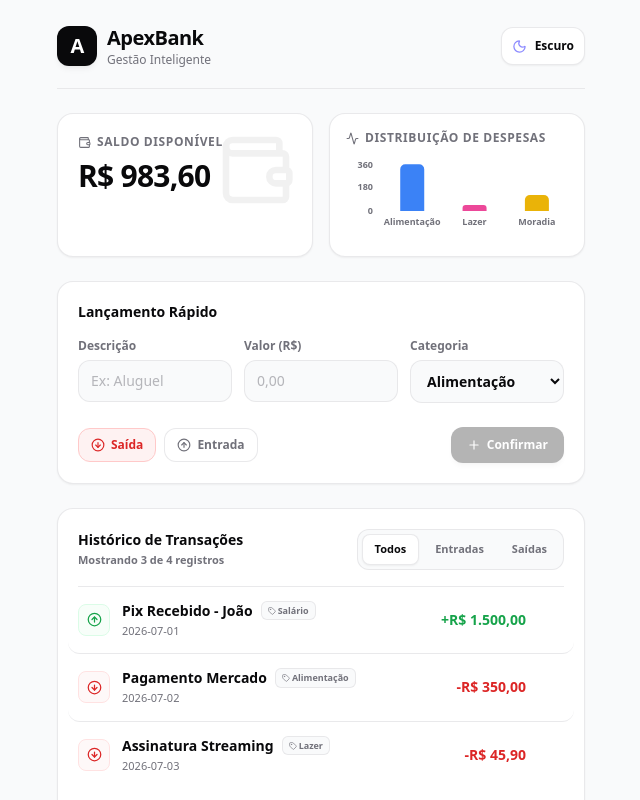
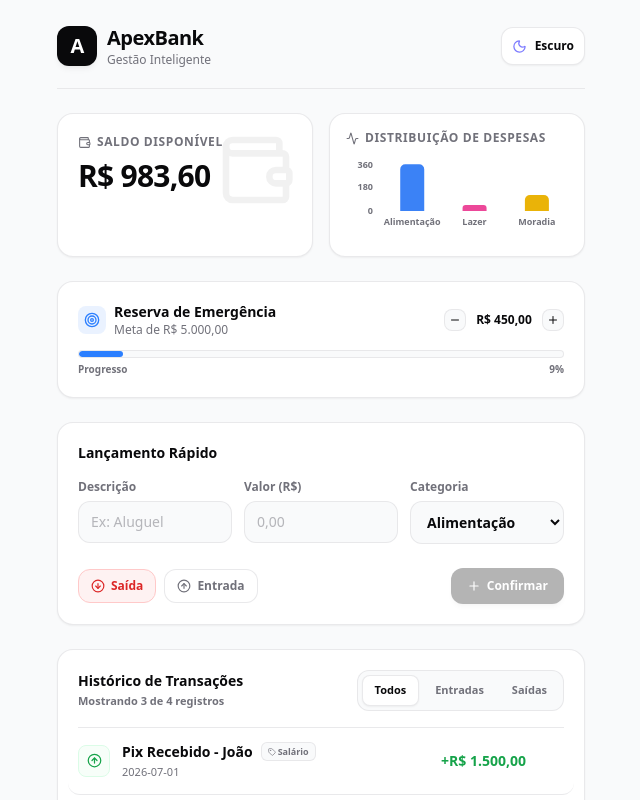
Before and after one commit to ManzanoW/apexbank-dashboard, a Next.js app: page / in a window 1280 px wide. Shown: the top 800 px of the page, without its empty margins (319-959 px from the left). Built offline with nearby package versions, Linux system fonts and the light colour scheme.

Commit message:
feat: implement savings goal dashboard module with fluid progress metrics

```diff
--- a/src/components/dashboard/TransactionDashboard.tsx
+++ b/src/components/dashboard/TransactionDashboard.tsx
@@ -1,14 +1,15 @@
 "use client";
 
-import React, { useState } from 'react';
+import React, { useMemo, useState } from 'react';
 import { useTransactions } from './useTransactions';
 import { useTheme } from './useTheme';
-import { TransactionType, TransactionCategory } from './types';
+import { TransactionType, TransactionCategory, SavingsGoal } from './types';
 import { BarChart, Bar, XAxis, YAxis, Tooltip, ResponsiveContainer } from 'recharts';
 import {
   ArrowUpCircle,
   ArrowDownCircle,
   Plus,
+  Minus,
   Moon,
   Sun,
   ChevronLeft,
@@ -17,7 +18,8 @@ import {
   Activity,
   CheckCircle2,
   Tag,
-  Trash2
+  Trash2,
+  Target
 } from 'lucide-react';
 
 export default function TransactionDashboard() {
@@ -34,7 +36,9 @@ export default function TransactionDashboard() {
     isSubmitting,
     addTransaction,
     chartData,
-    deleteTransaction // Resgatando do hook
+    deleteTransaction,
+    goal,
+    updateGoalAmount
   } = useTransactions();
 
   const { theme, toggleTheme, mounted } = useTheme();
@@ -44,6 +48,11 @@ export default function TransactionDashboard() {
   const [type, setType] = useState<TransactionType>('DEBIT');
   const [category, setCategory] = useState<TransactionCategory>('Alimentação');
   const [showSuccessFeedback, setShowSuccessFeedback] = useState(false);
+
+  // Cálculo da porcentagem da meta com limite de 100%
+  const goalPercentage = useMemo(() => {
+    return Math.min(100, Math.round((goal.currentSaved / goal.targetAmount) * 100));
+  }, [goal]);
 
   const handleSubmit = async (e: React.FormEvent) => {
     e.preventDefault();
@@ -154,6 +163,69 @@ export default function TransactionDashboard() {
         </div>
       </div>
 
+      {/* NOVO: Seção Customizada de Metas Financeiras (Savings Goals) */}
+      <div className="bg-bg-card rounded-2xl shadow-xs border border-border-custom p-5">
+        {isLoading ? (
+          <div className="space-y-3">
+            <div className="h-4 w-32 bg-border-custom/50 animate-pulse rounded" />
+            <div className="h-3 w-full bg-border-custom/50 animate-pulse rounded-full" />
+          </div>
+        ) : (
+          <div className="space-y-3">
+            <div className="flex items-center justify-between">
+              <div className="flex items-center gap-2">
+                <div className="p-1.5 rounded-lg bg-blue-500/10 text-blue-500">
+                  <Target size={16} />
+                </div>
+                <div>
+                  <h4 className="text-sm font-bold text-text-main">{goal.title}</h4>
+                  <p className="text-xs text-text-muted">
+                    Meta de {goal.targetAmount.toLocaleString('pt-BR', { style: 'currency', currency: 'BRL' })}
+                  </p>
+                </div>
+              </div>
+
+              {/* Botões rápidos de controle da meta */}
+              <div className="flex items-center gap-1.5">
+                <button
+                  onClick={() => updateGoalAmount(goal.currentSaved - 50)}
+                  disabled={goal.currentSaved <= 0}
+                  className="p-1 border border-border-custom rounded-lg bg-bg-page text-text-main hover:bg-border-custom/30 cursor-pointer disabled:opacity-30 transition-all"
+                  title="Remover R$ 50 da meta"
+                >
+                  <Minus size={12} />
+                </button>
+                <span className="text-xs font-bold text-text-main min-w-16 text-center">
+                  {goal.currentSaved.toLocaleString('pt-BR', { style: 'currency', currency: 'BRL' })}
+                </span>
+                <button
+                  onClick={() => updateGoalAmount(goal.currentSaved + 50)}
+                  disabled={goal.currentSaved >= goal.targetAmount}
+                  className="p-1 border border-border-custom rounded-lg bg-bg-page text-text-main hover:bg-border-custom/30 cursor-pointer disabled:opacity-30 transition-all"
+                  title="Paupar R$ 50 na meta"
+                >
+                  <Plus size={12} />
+                </button>
+              </div>
+            </div>
+
+            {/* Barra de progresso animada */}
+            <div className="space-y-1">
+              <div className="w-full bg-bg-page rounded-full h-2 overflow-hidden border border-border-custom">
+                <div
+                  className="bg-blue-500 h-full rounded-full transition-all duration-500 ease-out"
+                  style={{ width: `${goalPercentage}%` }}
+                />
+              </div>
+              <div className="flex justify-between items-center text-[10px] font-bold text-text-muted">
+                <span>Progresso</span>
+                <span>{goalPercentage}%</span>
+              </div>
+            </div>
+          </div>
+        )}
+      </div>
+
       {/* Formulário de Nova Transação */}
       <div className="bg-bg-card rounded-2xl shadow-xs border border-border-custom p-5">
         <h4 className="text-sm font-bold text-text-main mb-4">Lançamento Rápido</h4>
@@ -208,9 +280,7 @@ export default function TransactionDashboard() {
                 onClick={() => setType('DEBIT')}
                 disabled={isSubmitting || isLoading}
                 className={`px-3 py-2 text-xs font-bold rounded-xl border transition-all duration-200 cursor-pointer flex items-center gap-1.5 ${
-                  type === 'DEBIT'
-                    ? 'bg-red-50 dark:bg-red-950/20 text-bank-danger border-red-200 dark:border-red-900/40'
-                    : 'bg-bg-card text-text-muted border-border-custom hover:bg-bg-page'
+                  type === 'DEBIT' ? 'bg-red-50 dark:bg-red-950/20 text-bank-danger border-red-200 dark:border-red-900/40' : 'bg-bg-card text-text-muted border-border-custom hover:bg-bg-page'
                 }`}
               >
                 <ArrowDownCircle size={14} />
@@ -221,9 +291,7 @@ export default function TransactionDashboard() {
                 onClick={() => setType('CREDIT')}
                 disabled={isSubmitting || isLoading}
                 className={`px-3 py-2 text-xs font-bold rounded-xl border transition-all duration-200 cursor-pointer flex items-center gap-1.5 ${
-                  type === 'CREDIT'
-                    ? 'bg-green-50 dark:bg-green-950/20 text-bank-success border-green-200 dark:border-green-900/40'
-                    : 'bg-bg-card text-text-muted border-border-custom hover:bg-bg-page'
+                  type === 'CREDIT' ? 'bg-green-50 dark:bg-green-950/20 text-bank-success border-green-200 dark:border-green-900/40' : 'bg-bg-card text-text-muted border-border-custom hover:bg-bg-page'
                 }`}
               >
                 <ArrowUpCircle size={14} />
@@ -279,7 +347,6 @@ export default function TransactionDashboard() {
             <div className="text-center py-10 text-sm font-medium text-text-muted">Nenhuma movimentação encontrada.</div>
           ) : (
             transactions.map((tx) => (
-              // ADICIONADA A CLASSE 'group' NA LI PARA CONTROLAR OS BOTÕES INTERNOS NO HOVER
               <li key={tx.id} className="flex justify-between py-3.5 items-center hover:bg-bg-page/40 px-2.5 -mx-2.5 rounded-xl transition-all duration-200 animate-fade-in-down group">
                 <div className="flex items-center gap-3">
                   <div className={`h-8 w-8 rounded-lg flex items-center justify-center border ${
@@ -299,14 +366,12 @@ export default function TransactionDashboard() {
                   </div>
                 </div>
 
-                {/* FLEX CONTAINER DIREITO: Controla o valor e o botão de exclusão que aparece no hover */}
                 <div className="flex items-center gap-3">
-                  <span className={`font-extrabold text-sm transition-all duration-200 group-hover:translate-x-[-4px] ${tx.type === 'CREDIT' ? 'text-bank-success' : 'text-bank-danger'}`}>
+                  <span className={`font-extrabold text-sm transition-all duration-200 group-hover:-translate-x-1 ${tx.type === 'CREDIT' ? 'text-bank-success' : 'text-bank-danger'}`}>
                     {tx.type === 'CREDIT' ? '+' : ''}
                     {tx.amount.toLocaleString('pt-BR', { style: 'currency', currency: 'BRL' })}
                   </span>
 
-                  {/* Botão de Excluir Premium e Discreto */}
                   <button
                     onClick={() => deleteTransaction(tx.id)}
                     className="p-1.5 rounded-lg text-text-muted hover:text-bank-danger hover:bg-red-50 dark:hover:bg-red-950/20 opacity-0 group-hover:opacity-100 transition-all duration-200 cursor-pointer scale-90 group-hover:scale-100"
--- a/src/components/dashboard/types.ts
+++ b/src/components/dashboard/types.ts
@@ -1,6 +1,4 @@
 export type TransactionType = 'CREDIT' | 'DEBIT';
-
-// Definição das categorias aceitas no sistema
 export type TransactionCategory = 'Alimentação' | 'Salário' | 'Lazer' | 'Moradia' | 'Outros';
 
 export interface Transaction {
@@ -8,7 +6,7 @@ export interface Transaction {
   description: string;
   amount: number;
   type: TransactionType;
-  category: TransactionCategory; // Novo campo
+  category: TransactionCategory;
   date: string;
 }
 
@@ -16,5 +14,12 @@ export interface CreateTransactionInput {
   description: string;
   amount: number;
   type: TransactionType;
-  category: TransactionCategory; // Novo campo
+  category: TransactionCategory;
 }
+
+// NOVO: Tipo para a meta financeira
+export interface SavingsGoal {
+  title: string;
+  targetAmount: number;
+  currentSaved: number;
+}
--- a/src/components/dashboard/useTransactions.ts
+++ b/src/components/dashboard/useTransactions.ts
@@ -1,5 +1,5 @@
 import { useState, useEffect, useMemo } from 'react';
-import { Transaction, TransactionType, TransactionCategory, CreateTransactionInput } from './types';
+import { Transaction, TransactionType, TransactionCategory, CreateTransactionInput, SavingsGoal } from './types';
 
 const INITIAL_MOCK_TRANSACTIONS: Transaction[] = [
   { id: '1', description: 'Pix Recebido - João', amount: 1500.00, type: 'CREDIT', category: 'Salário', date: '2026-07-01' },
@@ -8,10 +8,17 @@ const INITIAL_MOCK_TRANSACTIONS: Transaction[] = [
   { id: '4', description: 'Conta de Energia', amount: -120.50, type: 'DEBIT', category: 'Moradia', date: '2026-07-04' },
 ];
 
+const DEFAULT_GOAL: SavingsGoal = {
+  title: 'Reserva de Emergência',
+  targetAmount: 5000,
+  currentSaved: 450
+};
+
 const ITEMS_PER_PAGE = 3;
 
 export function useTransactions() {
   const [transactions, setTransactions] = useState<Transaction[]>([]);
+  const [goal, setGoal] = useState<SavingsGoal>(DEFAULT_GOAL); // NOVO ESTADO
   const [filter, setFilter] = useState<TransactionType | 'ALL'>('ALL');
   const [currentPage, setCurrentPage] = useState(1);
   const [isLoading, setIsLoading] = useState(true);
@@ -19,6 +26,8 @@ export function useTransactions() {
 
   useEffect(() => {
     const savedTransactions = localStorage.getItem('apexbank_transactions');
+    const savedGoal = localStorage.getItem('apexbank_goal');
+
     const timer = setTimeout(() => {
       if (savedTransactions) {
         setTransactions(JSON.parse(savedTransactions));
@@ -26,6 +35,13 @@ export function useTransactions() {
         setTransactions(INITIAL_MOCK_TRANSACTIONS);
         localStorage.setItem('apexbank_transactions', JSON.stringify(INITIAL_MOCK_TRANSACTIONS));
       }
+
+      if (savedGoal) {
+        setGoal(JSON.parse(savedGoal));
+      } else {
+        localStorage.setItem('apexbank_goal', JSON.stringify(DEFAULT_GOAL));
+      }
+
       setIsLoading(false);
     }, 1200);
     return () => clearTimeout(timer);
@@ -56,26 +72,16 @@ export function useTransactions() {
 
   const chartData = useMemo(() => {
     const categories: Record<TransactionCategory, number> = {
-      'Alimentação': 0,
-      'Lazer': 0,
-      'Moradia': 0,
-      'Salário': 0,
-      'Outros': 0
+      'Alimentação': 0, 'Lazer': 0, 'Moradia': 0, 'Salário': 0, 'Outros': 0
     };
-
-    transactions
-      .filter(t => t.type === 'DEBIT')
-      .forEach(t => {
-        categories[t.category] += Math.abs(t.amount);
-      });
-
-    return Object.keys(categories)
-      .map(key => ({
-        name: key,
-        valor: categories[key as TransactionCategory],
-        fill: key === 'Alimentação' ? '#3b82f6' : key === 'Lazer' ? '#ec4899' : key === 'Moradia' ? '#eab308' : '#71717a'
-      }))
-      .filter(item => item.valor > 0);
+    transactions.filter(t => t.type === 'DEBIT').forEach(t => {
+      categories[t.category] += Math.abs(t.amount);
+    });
+    return Object.keys(categories).map(key => ({
+      name: key,
+      valor: categories[key as TransactionCategory],
+      fill: key === 'Alimentação' ? '#3b82f6' : key === 'Lazer' ? '#ec4899' : key === 'Moradia' ? '#eab308' : '#71717a'
+    })).filter(item => item.valor > 0);
   }, [transactions]);
 
   const addTransaction = async (input: CreateTransactionInput) => {
@@ -98,17 +104,19 @@ export function useTransactions() {
     setIsSubmitting(false);
   };
 
-  // NOVO: Função para deletar movimentações do estado e do localStorage
   const deleteTransaction = (id: string) => {
     const updatedTransactions = transactions.filter(t => t.id !== id);
     setTransactions(updatedTransactions);
     localStorage.setItem('apexbank_transactions', JSON.stringify(updatedTransactions));
+    const maxPages = Math.ceil(updatedTransactions.length / ITEMS_PER_PAGE) || 1;
+    if (currentPage > maxPages) setCurrentPage(maxPages);
+  };
 
-    // Ajuste de segurança: Se a exclusão esvaziar a página atual, volta uma página
-    const maxPages = Math.ceil(updatedTransactions.length / ITEMS_PER_PAGE) || 1;
-    if (currentPage > maxPages) {
-      setCurrentPage(maxPages);
-    }
+  // NOVO: Altera o valor guardado na meta e persiste
+  const updateGoalAmount = (amountToSave: number) => {
+    const updatedGoal = { ...goal, currentSaved: Math.max(0, amountToSave) };
+    setGoal(updatedGoal);
+    localStorage.setItem('apexbank_goal', JSON.stringify(updatedGoal));
   };
 
   return {
@@ -124,6 +132,8 @@ export function useTransactions() {
     isSubmitting,
     addTransaction,
     chartData,
-    deleteTransaction, // Exposto para a UI
+    deleteTransaction,
+    goal, // Exportado
+    updateGoalAmount // Exportado
   };
 }
```
